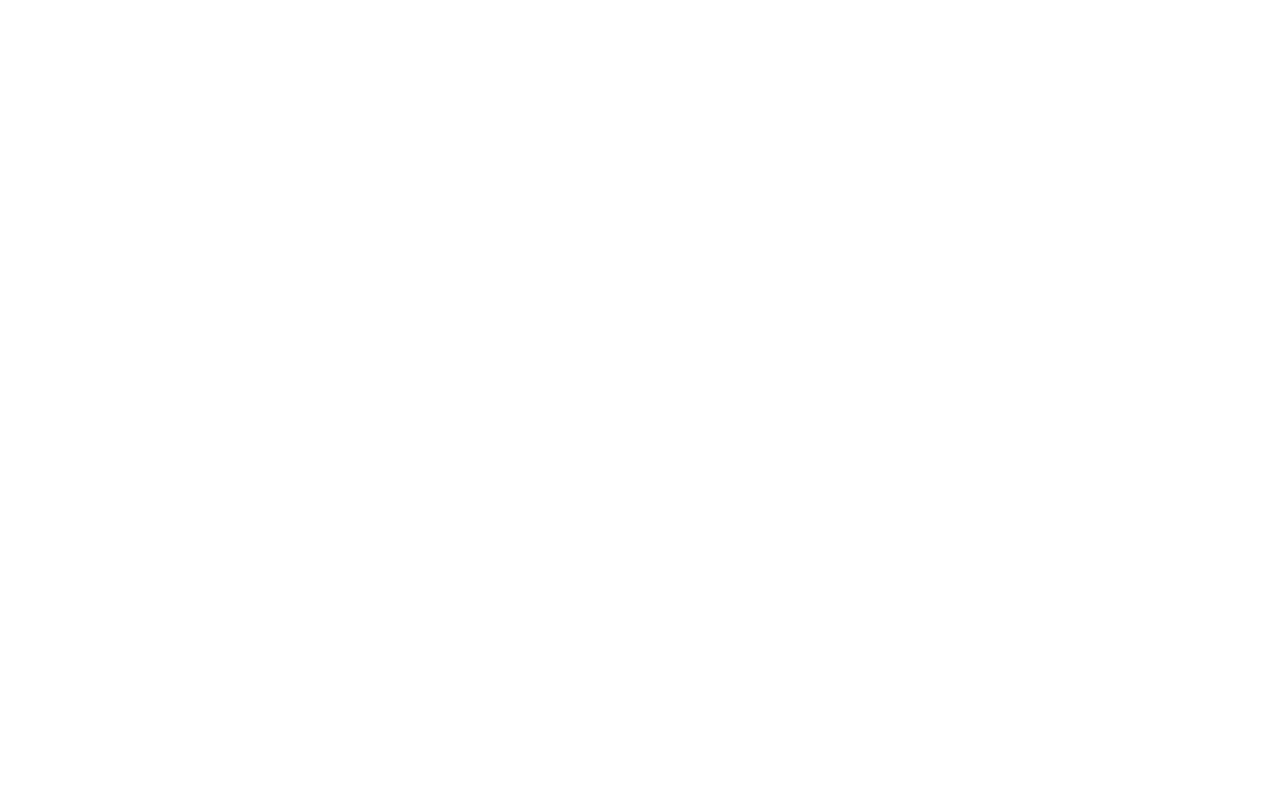
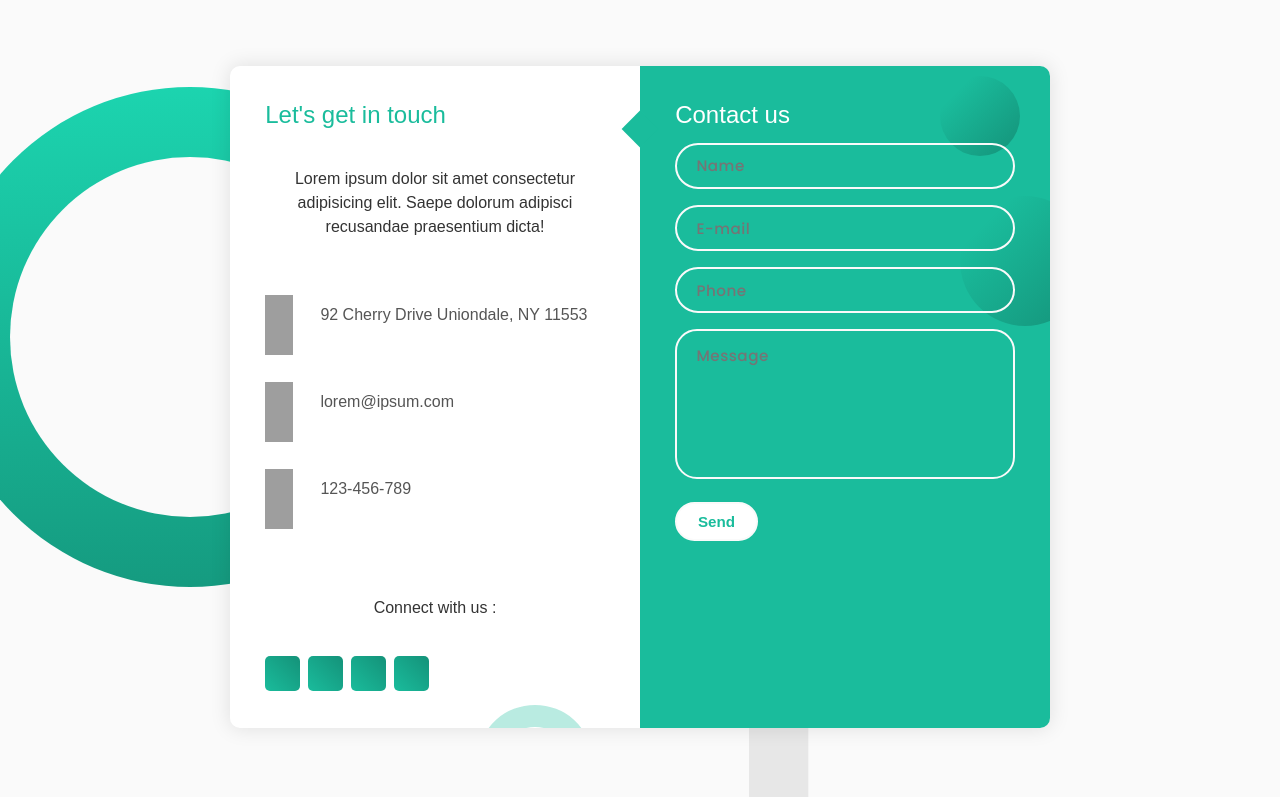
Before and after one commit to chusyntax/new-react-personal-portfolio, a React (Create React App) app: page / in a window 1280 px wide. Shown: the part 4015-4812 px from the top of the page. Before the commit the page ends 4012 px from the top, so only its background shows below. Built offline with nearby package versions, Linux system fonts and the light colour scheme; grey boxes are pictures that could not be loaded.

Commit message:
added the functioning contact form

```diff
--- a/package.json
+++ b/package.json
@@ -3,6 +3,7 @@
   "version": "0.1.0",
   "private": true,
   "dependencies": {
+    "@formspree/react": "^2.2.4",
     "@testing-library/jest-dom": "^5.14.1",
     "@testing-library/react": "^11.2.7",
     "@testing-library/user-event": "^12.8.3",
--- a/src/App.js
+++ b/src/App.js
@@ -3,6 +3,7 @@
 import Home from './Pages/Home';
 import About from './Pages/About';
 import Experience from './Pages/Experience';
+import ContactPage from './Pages/ContactPage';
 
 function App() {
   return (
@@ -13,6 +14,7 @@
 <About/>
 <Projects/>
 <Experience/>
+<ContactPage/>
 
 </main>
 
--- /dev/null
+++ b/src/CSS/ContactPage.module.css
@@ -0,0 +1,329 @@
+@import url("https://fonts.googleapis.com/css2?family=Poppins:wght@100;200;300;400;500;600;700;800&display=swap");
+
+* {
+  margin: 0;
+  padding: 0;
+  box-sizing: border-box;
+}
+
+body,
+input,
+textarea {
+  font-family: "Poppins", sans-serif;
+}
+placeholder{
+  background:white;
+}
+
+.container {
+  position: relative;
+  width: 100%;
+  min-height: 100vh;
+  padding: 2rem;
+  background-color: #fafafa;
+  overflow: hidden;
+  display: flex;
+  align-items: center;
+  justify-content: center;
+}
+
+.form {
+  width: 100%;
+  max-width: 820px;
+  background-color: #fff;
+  border-radius: 10px;
+  box-shadow: 0 0 20px 1px rgba(0, 0, 0, 0.1);
+  z-index: 1000;
+  overflow: hidden;
+  display: grid;
+  grid-template-columns: repeat(2, 1fr);
+}
+
+.contactForm {
+  background-color: #1abc9c;
+  position: relative;
+}
+
+.circle {
+  border-radius: 50%;
+  background: linear-gradient(135deg, transparent 20%, #149279);
+  position: absolute;
+}
+
+.circle.one {
+  width: 130px;
+  height: 130px;
+  top: 130px;
+  right: -40px;
+}
+
+.circle.two {
+  width: 80px;
+  height: 80px;
+  top: 10px;
+  right: 30px;
+}
+
+.contactForm:before {
+  content: "";
+  position: absolute;
+  width: 26px;
+  height: 26px;
+  background-color: #1abc9c;
+  transform: rotate(45deg);
+  top: 50px;
+  left: -13px;
+}
+
+form {
+  padding: 2.3rem 2.2rem;
+  z-index: 10;
+  overflow: hidden;
+  position: relative;
+}
+
+.title {
+  color: #fff;
+  font-weight: 500;
+  font-size: 1.5rem;
+  line-height: 1;
+  margin-bottom: 0.7rem;
+}
+
+.inputContainer {
+  position: relative;
+  margin: 1rem 0;
+}
+
+.input {
+  width: 100%;
+  outline: none;
+  border: 2px solid #fafafa;
+  background: none;
+  padding: 0.6rem 1.2rem;
+  color: #fff;
+  font-weight: 500;
+  font-size: 0.95rem;
+  letter-spacing: 0.5px;
+  border-radius: 25px;
+  transition: 0.3s;
+}
+
+textarea.input {
+  padding: 0.8rem 1.2rem;
+  min-height: 150px;
+  border-radius: 22px;
+  resize: none;
+  overflow-y: auto;
+}
+
+.inputContainer.textarea label {
+  top: 1rem;
+  transform: translateY(0);
+}
+
+.btn {
+  padding: 0.6rem 1.3rem;
+  background-color: #fff;
+  border: 2px solid #fafafa;
+  font-size: 0.95rem;
+  color: #1abc9c;
+  line-height: 1;
+  border-radius: 25px;
+  outline: none;
+  cursor: pointer;
+  transition: 0.3s;
+  margin: 0;
+}
+
+.btn:hover {
+  background-color: transparent;
+  color: #fff;
+}
+
+
+
+.contactInfo {
+  padding: 2.3rem 2.2rem;
+  position: relative;
+}
+
+.contactInfo .title {
+  color: #1abc9c;
+}
+
+.text {
+  color: #333;
+  margin: 1.5rem 0 2rem 0;
+}
+
+.information {
+  display: flex;
+  color: #555;
+  margin: 0.7rem 0;
+  align-items: center;
+  font-size: 0.95rem;
+}
+
+.icon {
+  width: 28px;
+  margin-right: 0.7rem;
+}
+
+.socialMedia {
+  padding: 2rem 0 0 0;
+}
+
+.socialMedia p {
+  color: #333;
+}
+
+.socialIcons {
+  display: flex;
+  margin-top: 0.5rem;
+}
+
+.socialIcons a {
+  width: 35px;
+  height: 35px;
+  border-radius: 5px;
+  background: linear-gradient(45deg, #1abc9c, #149279);
+  color: #fff;
+  text-align: center;
+  line-height: 35px;
+  margin-right: 0.5rem;
+  transition: 0.3s;
+}
+
+.socialIcons a:hover {
+  transform: scale(1.05);
+}
+
+.contactInfo:before {
+  content: "";
+  position: absolute;
+  width: 110px;
+  height: 100px;
+  border: 22px solid #1abc9c;
+  border-radius: 50%;
+  bottom: -77px;
+  right: 50px;
+  opacity: 0.3;
+}
+
+.bigCircle {
+  position: absolute;
+  width: 500px;
+  height: 500px;
+  border-radius: 50%;
+  background: linear-gradient(to bottom, #1cd4af, #159b80);
+  bottom: 50%;
+  right: 50%;
+  transform: translate(-40%, 38%);
+}
+
+.bigCircle:after {
+  content: "";
+  position: absolute;
+  width: 360px;
+  height: 360px;
+  background-color: #fafafa;
+  border-radius: 50%;
+  top: calc(50% - 180px);
+  left: calc(50% - 180px);
+}
+
+.square {
+  position: absolute;
+  height: 400px;
+  top: 50%;
+  left: 50%;
+  transform: translate(181%, 11%);
+  opacity: 0.2;
+}
+
+@media (max-width: 850px) {
+  .form {
+    grid-template-columns: 1fr;
+  }
+
+  .contactInfo:before {
+    bottom: initial;
+    top: -75px;
+    right: 65px;
+    transform: scale(0.95);
+  }
+
+  .contactForm:before {
+    top: -13px;
+    left: initial;
+    right: 70px;
+  }
+
+  .square {
+    transform: translate(140%, 43%);
+    height: 350px;
+  }
+
+  .bigCircle {
+    bottom: 75%;
+    transform: scale(0.9) translate(-40%, 30%);
+    right: 50%;
+  }
+
+  .text {
+    margin: 1rem 0 1.5rem 0;
+  }
+
+  .socialMedia {
+    padding: 1.5rem 0 0 0;
+  }
+}
+
+@media (max-width: 480px) {
+  .container {
+    padding: 1.5rem;
+  }
+
+  .contactInfo:before {
+    display: none;
+  }
+
+  .square,
+  .bigCircle {
+    display: none;
+  }
+
+  form,
+  .contactInfo {
+    padding: 1.7rem 1.6rem;
+  }
+
+  .text,
+  .information,
+  .socialMedia p {
+    font-size: 0.8rem;
+  }
+
+  .title {
+    font-size: 1.15rem;
+  }
+
+  .socialIcons a {
+    width: 30px;
+    height: 30px;
+    line-height: 30px;
+  }
+
+  .icon {
+    width: 23px;
+  }
+
+  .input {
+    padding: 0.45rem 1.2rem;
+  }
+
+  .btn {
+    padding: 0.45rem 1.2rem;
+  }
+}
--- /dev/null
+++ b/src/Pages/ContactPage.js
@@ -0,0 +1,91 @@
+import styles from "../CSS/ContactPage.module.css";
+import { useForm} from '@formspree/react';
+
+function ContactPage() {
+
+  const [state, handleSubmit] = useForm("xeqvvrkn");
+  if (state.succeeded) {
+      return <p>Thanks for joining!</p>;
+  }
+
+    return (
+        <body>
+        <div className={styles.container}>
+          <span className={styles.bigCircle}></span>
+          <img src="img/shape.png" className={styles.square} alt="" />
+          <div className={styles.form}>
+            <div className={styles.contactInfo}>
+              <h3 className={styles.title}>Let's get in touch</h3>
+              <p className={styles.text}>
+                Lorem ipsum dolor sit amet consectetur adipisicing elit. Saepe
+                dolorum adipisci recusandae praesentium dicta!
+              </p>
+
+              <div className={styles.info}>
+                <div className={styles.information}>
+                  <img src="img/location.png" className={styles.icon} alt="" />
+                  <p>92 Cherry Drive Uniondale, NY 11553</p>
+                </div>
+                <div className={styles.information}>
+                  <img src="img/email.png" className={styles.icon} alt="" />
+                  <p>lorem@ipsum.com</p>
+                </div>
+                <div className={styles.information}>
+                  <img src="img/phone.png" className={styles.icon} alt="" />
+                  <p>123-456-789</p>
+                </div>
+              </div>
+
+              <div className={styles.socialMedia}>
+                <p>Connect with us :</p>
+                <div className={styles.socialIcons}>
+                  <a href="w">
+                    <i className="fab fa-facebook-f"></i>
+                  </a>
+                  <a href="w">
+                    <i className="fab fa-twitter"></i>
+                  </a>
+                  <a href="w">
+                    <i className="fab fa-instagram"></i>
+                  </a>
+                  <a href="w">
+                    <i className="fab fa-linkedin-in"></i>
+                  </a>
+                </div>
+              </div>
+            </div>
+
+            <div className={styles.contactForm}>
+              <span className={`${styles.circle} ${styles.one}`}></span>
+              <span className={`${styles.circle} ${styles.two}`}></span>
+
+              <form  onSubmit={handleSubmit} autocomplete="on">
+                <h3 className={styles.title}>Contact us</h3>
+                <div className={styles.inputContainer}>
+                  <input type="text" name="name" className={`${styles.input} ${styles.focus}`} placeholder="Name" />
+
+                </div>
+                <div className={styles.inputContainer}>
+                  <input type="email" name="email" className={styles.input}  placeholder="E-mail"/>
+
+                </div>
+                <div className={styles.inputContainer}>
+                  <input type="tel" name="phone" className={styles.input} placeholder="Phone"/>
+
+                </div>
+                <div className={`${styles.inputContainer} ${styles.textarea}`}>
+                  <textarea id="message" name="message" placeholder="Message" className={styles.input}></textarea>
+
+                </div>
+
+                <button type="submit" disabled={state.submitting} className={styles.btn}>Send</button>
+              </form>
+            </div>
+          </div>
+        </div>
+      </body>
+    );
+  }
+
+  export default ContactPage
+;
```
Also changed, not shown: 1 other file (tests, documents, lock files or other folders).
